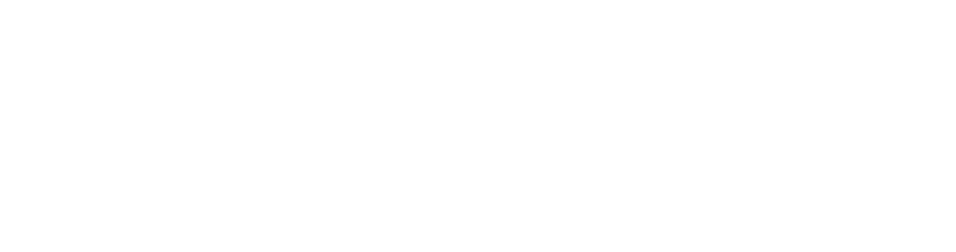
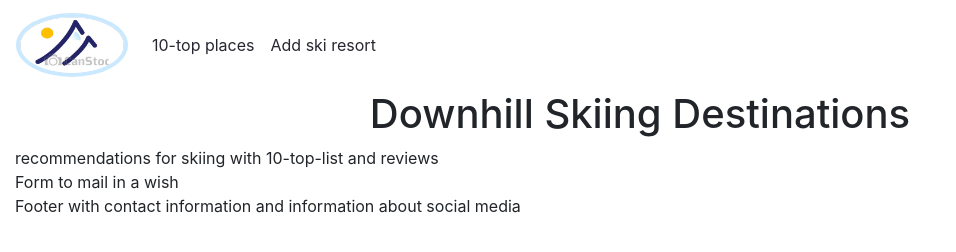
Before and after one commit to Carina-P/Skiers-Destinations, a plain HTML site: page index.html in a window 1280 px wide. Shown: the whole page, without its empty margins (0-956 px from the left). Drawn offline with nearby package versions, Linux system fonts and the light colour scheme.

Commit message:
Header with navbar

```diff
--- /dev/null
+++ b/assets/css/style.css
@@ -0,0 +1,23 @@
+/* Header */
+.logo{
+    height: 4rem;
+    width: 7rem;
+    border: solid .3rem #cae9ff;
+    border-radius: 50%;
+}
+
+.navbar-toggler{
+    background-color: #fecf3e;
+    color: #262730;
+}
+
+.nav-link{
+    color: #262730;
+}
+.nav-link:hover{
+    color:#262730;
+    font-weight: 700;
+}
+.navbar-brand:hover, .navbar-toggler:hover{
+    transform: scale(1.1);
+}
--- a/index.html
+++ b/index.html
@@ -3,9 +3,50 @@
 <head>
     <meta charset="UTF-8">
     <meta name="viewport" content="width=device-width, initial-scale=1.0">
+    <link rel="stylesheet" href="https://stackpath.bootstrapcdn.com/bootstrap/4.5.2/css/bootstrap.min.css" integrity="sha384-JcKb8q3iqJ61gNV9KGb8thSsNjpSL0n8PARn9HuZOnIxN0hoP+VmmDGMN5t9UJ0Z" crossorigin="anonymous">
+    <link rel="stylesheet" href="https://cdnjs.cloudflare.com/ajax/libs/font-awesome/5.13.0/css/all.min.css">
+    <link rel="stylesheet" href="assets/css/style.css">
     <title>Skiers Destinations</title>
 </head>
 <body>
+<!-- Navigation-------------------------------------------------------->
+    <header>
+        <nav class="navbar navbar-expand-md">
+            <a href ="#" class="navbar-brand" aria-label="Navigate to top">
+                <img src="assets/images/logo-skiers-destinations.png" class="logo d-inline-block align-top" alt="logo">
+            </a>
+            <button class="navbar-toggler" type="button" data-toggle="collapse" data-target="#navbarText"
+            aria-controls="navbarText" aria-expanded="false" aria-label="Toggle navigation">
+                <i class="fas fa-bars"></i>
+            </button>
+            <div class="collapse navbar-collapse" id="navbarText">
+                <ul class="navbar-nav mr-auto">
+                    <li class="nav-item">
+                        <a class="nav-link" href="#recommend" aria-label="Navigate to 10-top-list and reviews">  10-top places  </a>
+                    </li>
+                    <li class="nav-item">
+                        <a class="nav-link" href="#wish" aria-label="Navigate to input form for ski resort wishes">  Add ski resort  </a>
+                    </li>
+                </ul>
+            </div>
+        </nav>
+            <h1 class="border-blue text-center">Downhill Skiing Destinations</h>
+    </header>
+<!-- Skiing resorts in map ------------------------ ------------------->
+    <section id="places" class = "container-fluid">
+<!-- 10-Top-places with reviews --------------------------------------->
+    <section id="recommend">
+    recommendations for skiing with 10-top-list and reviews
+    </section>
+
+<!-- Send in a wish--------- ------------------------------------------->
+    <section id="wish">
+    Form to mail in a wish
+    </section>
+
+    <footer>
+    Footer with contact information and information about social media
+    </footer>
 
 </body>
 </html>
```
Also changed, not shown: assets/images/logo-skiers-destinations.png (added).
